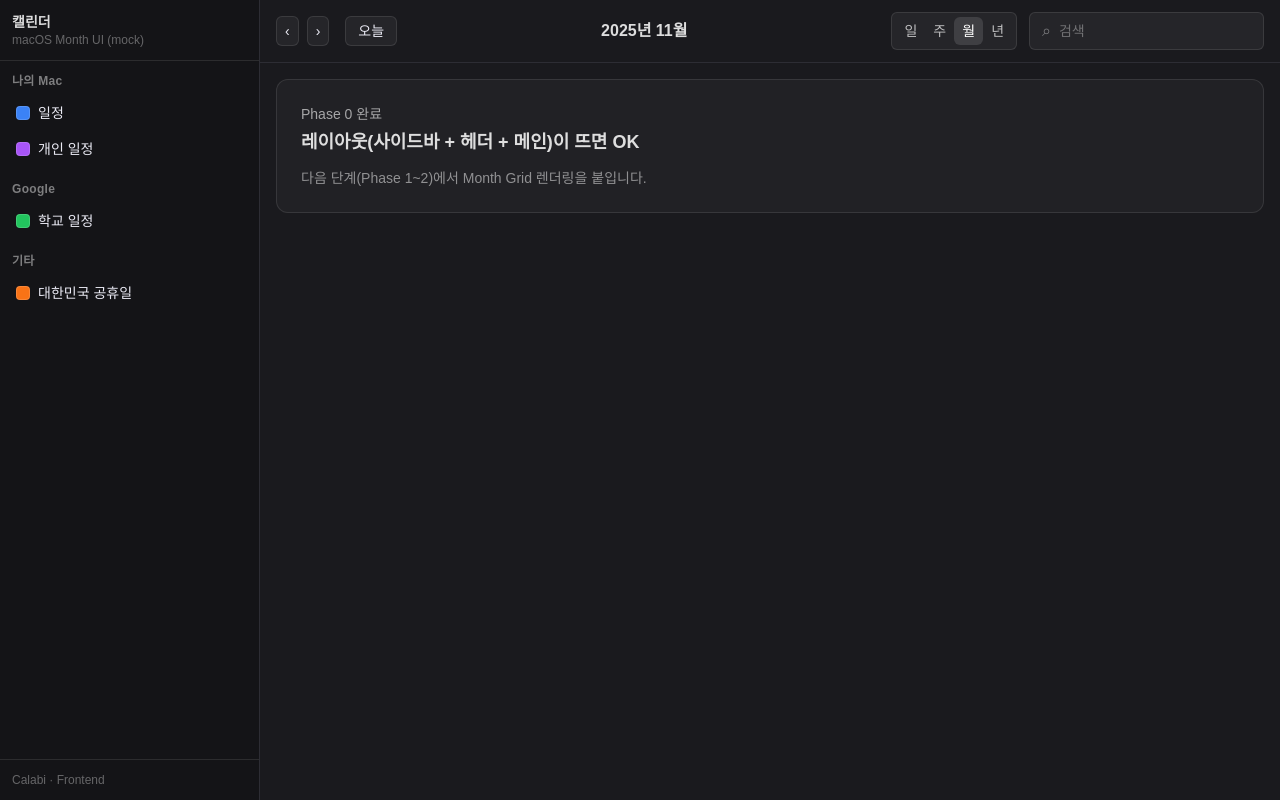
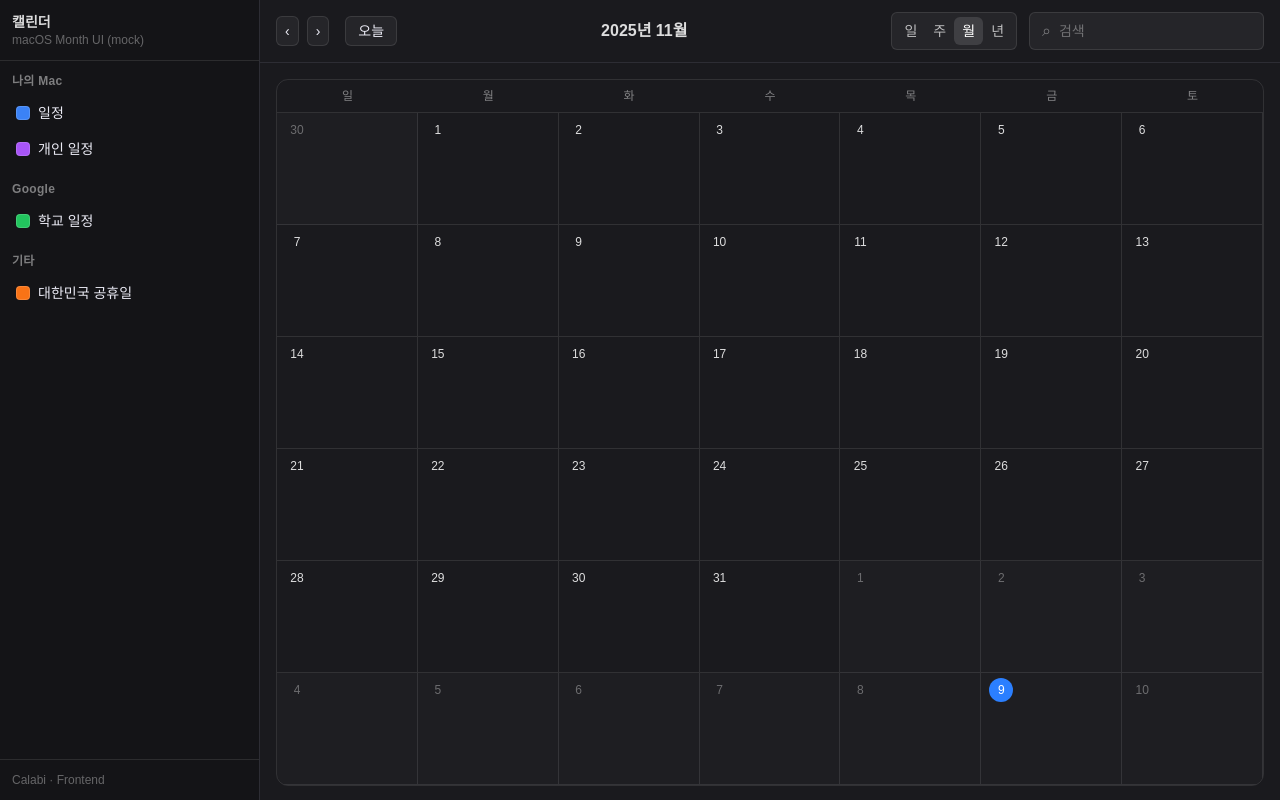
Before and after one commit to Calabi-Yau-Ontology/calabi-frontend, a Next.js app: page / in a window 1280 px wide. Built offline with nearby package versions, Linux system fonts and the light colour scheme.

Commit message:
feat: render basic month grid (phase 1) - #1
- Add month grid generation logic (6-week calendar)
- Render weekday header and day cells
- Highlight today and dim non-current month dates
Phase 1: month view date grid without events

```diff
--- a/src/app/page.tsx
+++ b/src/app/page.tsx
@@ -1,5 +1,6 @@
 import Image from "next/image";
 import CalendarLayout from '@/components/layout/CalendarLayout';
+import MonthGrid from '@/components/month/MonthGrid';
 
 // export default function Home() {
 //   return (
@@ -65,18 +66,25 @@ import CalendarLayout from '@/components/layout/CalendarLayout';
 //   );
 // }
 
+// export default function HomePage() {
+//   return (
+//     <CalendarLayout>
+//       <div className="rounded-xl border border-white/10 bg-white/3 p-6">
+//         <div className="text-sm text-white/60">Phase 0 완료</div>
+//         <div className="mt-1 text-lg font-semibold text-white/85">
+//           레이아웃(사이드바 + 헤더 + 메인)이 뜨면 OK
+//         </div>
+//         <div className="mt-3 text-sm text-white/50">
+//           다음 단계(Phase 1~2)에서 Month Grid 렌더링을 붙입니다.
+//         </div>
+//       </div>
+//     </CalendarLayout>
+//   );
+// }
 export default function HomePage() {
   return (
     <CalendarLayout>
-      <div className="rounded-xl border border-white/10 bg-white/3 p-6">
-        <div className="text-sm text-white/60">Phase 0 완료</div>
-        <div className="mt-1 text-lg font-semibold text-white/85">
-          레이아웃(사이드바 + 헤더 + 메인)이 뜨면 OK
-        </div>
-        <div className="mt-3 text-sm text-white/50">
-          다음 단계(Phase 1~2)에서 Month Grid 렌더링을 붙입니다.
-        </div>
-      </div>
+      <MonthGrid year={2025} month={11} /> {/* 12월 */}
     </CalendarLayout>
   );
 }
--- /dev/null
+++ b/src/components/month/DayCell.tsx
@@ -0,0 +1,30 @@
+import { cn } from '@/lib/ui/cn';
+import type { DayCellData } from '@/lib/date/monthGrid';
+
+type Props = {
+  day: DayCellData;
+};
+
+export default function DayCell({ day }: Props) {
+  return (
+    <div
+      className={cn(
+        'relative h-28 border-r border-b border-white/10 px-2 py-1',
+        !day.isCurrentMonth && 'bg-white/2'
+      )}
+    >
+      <div
+        className={cn(
+          'inline-flex h-6 w-6 items-center justify-center rounded-full text-xs',
+          day.isToday
+            ? 'bg-blue-500 text-white'
+            : day.isCurrentMonth
+            ? 'text-white/85'
+            : 'text-white/35'
+        )}
+      >
+        {day.date.getDate()}
+      </div>
+    </div>
+  );
+}
--- /dev/null
+++ b/src/components/month/MonthGrid.tsx
@@ -0,0 +1,23 @@
+import WeekdayRow from './WeekdayRow';
+import DayCell from './DayCell';
+import { getMonthGrid } from '@/lib/date/monthGrid';
+
+type Props = {
+  year: number;
+  month: number; // 0-based
+};
+
+export default function MonthGrid({ year, month }: Props) {
+  const days = getMonthGrid(year, month);
+
+  return (
+    <div className="rounded-xl overflow-hidden border border-white/10">
+      <WeekdayRow />
+      <div className="grid grid-cols-7">
+        {days.map((d, idx) => (
+          <DayCell key={idx} day={d} />
+        ))}
+      </div>
+    </div>
+  );
+}
--- /dev/null
+++ b/src/components/month/WeekdayRow.tsx
@@ -0,0 +1,16 @@
+const DAYS = ['일', '월', '화', '수', '목', '금', '토'];
+
+export default function WeekdayRow() {
+  return (
+    <div className="grid grid-cols-7 border-b border-white/10">
+      {DAYS.map((d) => (
+        <div
+          key={d}
+          className="px-2 py-2 text-center text-xs text-white/45"
+        >
+          {d}
+        </div>
+      ))}
+    </div>
+  );
+}
--- /dev/null
+++ b/src/lib/date/monthGrid.ts
@@ -0,0 +1,36 @@
+export type DayCellData = {
+  date: Date;
+  isCurrentMonth: boolean;
+  isToday: boolean;
+};
+
+export function getMonthGrid(year: number, month: number): DayCellData[] {
+  // month: 0-based
+  const firstOfMonth = new Date(year, month, 1);
+  const startDay = firstOfMonth.getDay(); // 0(Sun) ~ 6(Sat)
+
+  // grid 시작 날짜 (일요일 기준)
+  const gridStart = new Date(year, month, 1 - startDay);
+
+  const today = new Date();
+  const cells: DayCellData[] = [];
+
+  for (let i = 0; i < 42; i++) {
+    const d = new Date(
+      gridStart.getFullYear(),
+      gridStart.getMonth(),
+      gridStart.getDate() + i
+    );
+
+    cells.push({
+      date: d,
+      isCurrentMonth: d.getMonth() === month,
+      isToday:
+        d.getFullYear() === today.getFullYear() &&
+        d.getMonth() === today.getMonth() &&
+        d.getDate() === today.getDate(),
+    });
+  }
+
+  return cells;
+}
```
